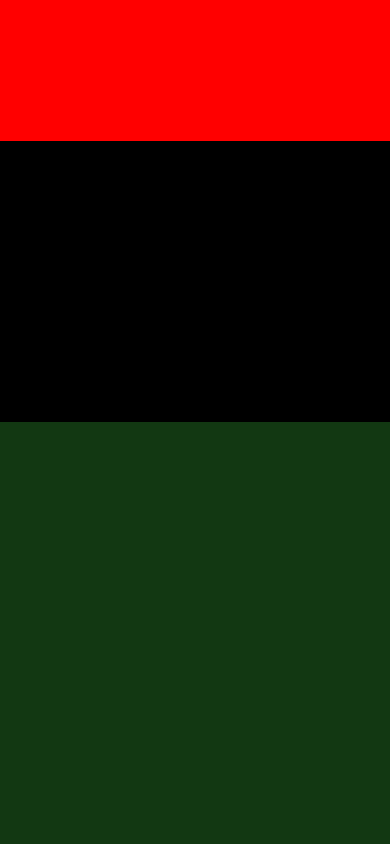
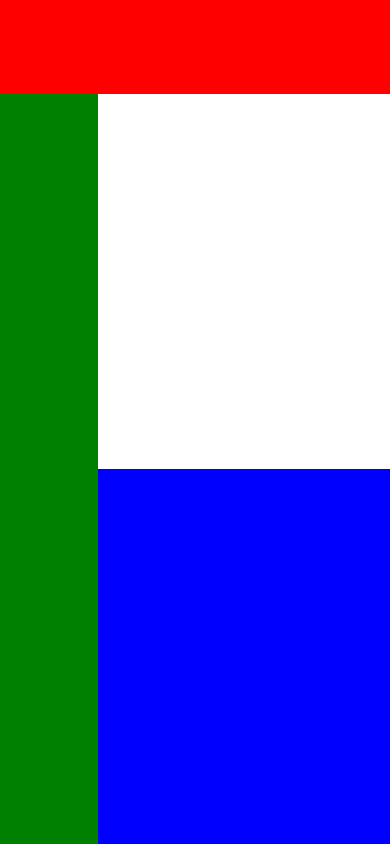
Before and after one commit to tweakershin/react-native-tutorials, a React Native app: screen / in a window 390 px wide. Built offline with nearby package versions, Linux system fonts and the light colour scheme.

Commit message:
FlexPractice2

```diff
--- a/App.js
+++ b/App.js
@@ -8,7 +8,7 @@ import BlinkApp from "./src/components/BlinkApp";
 import StyleApp from "./src/components/StyleApp";
 import PracticeBox from "./src/components/PracticeBox";
 import FlexDimensionsBasics from "./src/components/FlexDimensioinsBasics";
-
+import FlexPractice from "./src/components/FlexPractice";
 export default function App() {
   // 함수형 컴포넌트
   // JSX 문법
@@ -22,7 +22,8 @@ export default function App() {
       {/*<StyleApp />*/}
       {/*<PracticeBox />*/}
 
-      <FlexDimensionsBasics />
+      {/*<FlexDimensionsBasics />*/}
+      <FlexPractice />
       {/* */}
     </View>
   );
--- /dev/null
+++ b/src/components/FlexPractice.js
@@ -0,0 +1,32 @@
+import React, { Component } from "react";
+import { Text, View } from "react-native";
+
+export default class FlexPractice extends Component {
+  render() {
+    return (
+      <View style={{ flex: 1, flexDirection: "column", width: "100%" }}>
+        <View style={{ flex: 1, backgroundColor: "red" }}></View>
+
+        <View style={{ flex: 8, flexDirection: "row" }}>
+          <View style={{ backgroundColor: "green", flex: 1 }}></View>
+          <View style={{ backgroundColor: "white", flex: 3 }}>
+            <View
+              style={{
+                backgroundColor: "white",
+                flex: 1,
+                flexDirection: "column-reverse"
+              }}
+            ></View>
+            <View
+              style={{
+                backgroundColor: "blue",
+                flex: 1,
+                flexDirection: "column-reverse"
+              }}
+            ></View>
+          </View>
+        </View>
+      </View>
+    );
+  }
+}
```
